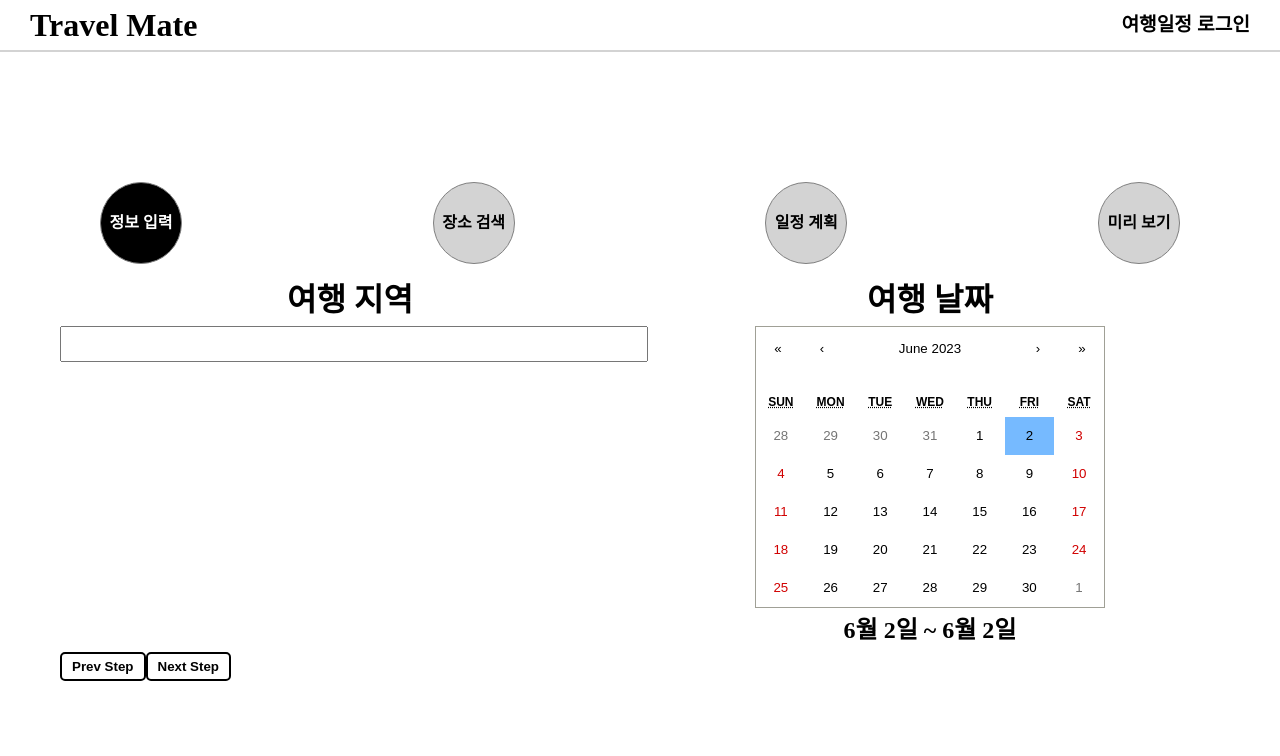
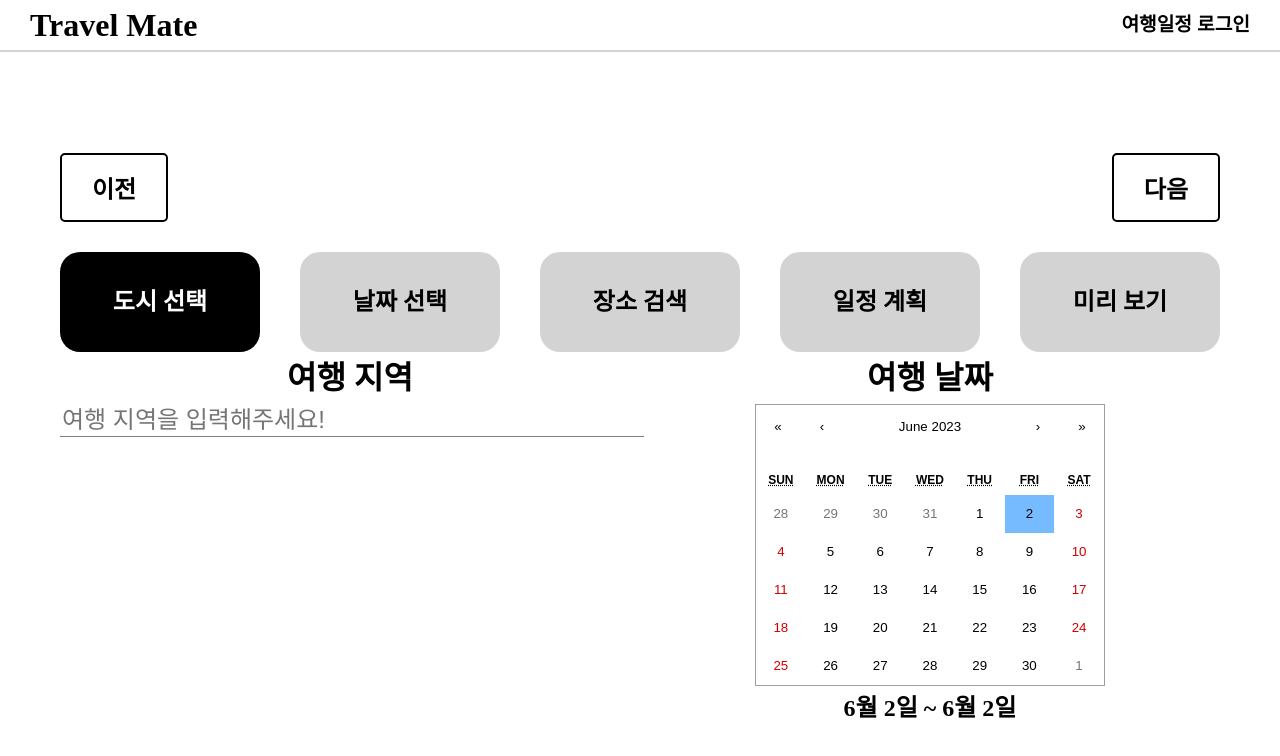
Before and after one commit to hyeon9782/travel-mate, a React (Vite) app: page /plan in a window 1280 px wide. Shown: the top 756 px of the page. Built offline with nearby package versions, Linux system fonts and the light colour scheme.

Commit message:
feat: Button , Input , Steps 컴포넌트 코드 수정

```diff
--- a/src/components/common/Button.tsx
+++ b/src/components/common/Button.tsx
@@ -1,20 +1,21 @@
-import styled from "styled-components";
+import styled, { css } from "styled-components";
 
 type Props = {
   text: string;
   color?: string;
+  size?: "big" | "small";
   onClick: (args?: any) => void;
 };
 
-const Button = ({ text, color, onClick }: Props) => {
+const Button = ({ text, color, size, onClick }: Props) => {
   return (
-    <ButtonBlock color={color} onClick={onClick}>
+    <ButtonBlock color={color} onClick={onClick} size={size}>
       {text}
     </ButtonBlock>
   );
 };
 
-const ButtonBlock = styled.button<{ color?: string }>`
+const ButtonBlock = styled.button<{ color?: string; size?: "big" | "small" }>`
   background-color: white;
   border-radius: 5px;
   border: 2px solid ${(props) => props.color || "black"};
@@ -22,6 +23,21 @@ const ButtonBlock = styled.button<{ color?: string }>`
   font-weight: bold;
   padding: 5px 10px;
 
+  ${(props) => {
+    switch (props.size) {
+      case "big":
+        return css`
+          padding: 15px 30px;
+          font-size: 1.5rem;
+        `;
+      case "small":
+        return css`
+          padding: 5px 10px;
+          font-size: 1rem;
+        `;
+    }
+  }}
+
   &:hover {
     background-color: #e9f8d7;
   }
--- a/src/components/common/Input.tsx
+++ b/src/components/common/Input.tsx
@@ -20,6 +20,7 @@ const Input = ({
         onChange={onChange}
         value={value}
         onKeyDown={onKeyDown}
+        placeholder="여행 지역을 입력해주세요!"
       ></InputBlock>
     </form>
   );
@@ -27,6 +28,11 @@ const Input = ({
 
 const InputBlock = styled.input<{ size?: string }>`
   width: 100%;
+  border: none;
+  border-bottom: 1px solid gray;
+  font-size: 1.5rem;
+  /* &&:focus: none; 포커스 했을 때도 none
+  display: */
   height: ${(props) => (props.size === "big" ? "50px" : "30px")};
 `;
 
--- a/src/components/common/Text.tsx
+++ b/src/components/common/Text.tsx
@@ -1,4 +1,9 @@
 import styled from "styled-components";
+
+type Props = {
+  title: "";
+  subTitle: "";
+};
 
 const Text = ({ children }: { children: string }) => {
   return <TextBlock>{children}</TextBlock>;
--- a/src/components/plan/Step.tsx
+++ b/src/components/plan/Step.tsx
@@ -19,17 +19,16 @@ const activeAnimation = keyframes`
 `;
 
 const StepBlock = styled.div<{ isActive?: boolean }>`
-  border-radius: 50%;
-  border: 1px solid gray;
+  border-radius: 20px;
+  font-size: 1.5rem;
   background-color: ${(props) => (props.isActive ? "black" : "lightgray")};
   color: ${(props) => (props.isActive ? "white" : "black")};
   display: flex;
   justify-content: center;
   align-items: center;
-  height: 80px;
-  width: 80px;
+  height: 100px;
+  width: 200px;
   font-weight: bold;
-  margin: 10px;
   cursor: pointer;
   transition: background-color 0.3s ease-in-out;
 
--- a/src/components/plan/Steps.tsx
+++ b/src/components/plan/Steps.tsx
@@ -16,6 +16,20 @@ const Steps = ({ steps = [], children, activeStep, setActiveStep }: Props) => {
   };
   return (
     <>
+      <ButtonBlock>
+        <Button
+          text="이전"
+          color="black"
+          size="big"
+          onClick={() => handleClick("prev")}
+        />
+        <Button
+          text="다음"
+          color="black"
+          size="big"
+          onClick={() => handleClick("next")}
+        />
+      </ButtonBlock>
       <StepsBlock>
         {steps.map((item, index) => (
           <Step
@@ -26,18 +40,6 @@ const Steps = ({ steps = [], children, activeStep, setActiveStep }: Props) => {
         ))}
       </StepsBlock>
       {children}
-      <ButtonBlock>
-        <Button
-          text="Prev Step"
-          color="black"
-          onClick={() => handleClick("prev")}
-        />
-        <Button
-          text="Next Step"
-          color="black"
-          onClick={() => handleClick("next")}
-        />
-      </ButtonBlock>
     </>
   );
 };
@@ -45,11 +47,14 @@ const Steps = ({ steps = [], children, activeStep, setActiveStep }: Props) => {
 const StepsBlock = styled.div`
   display: flex;
   justify-content: space-between;
-  padding: 0 30px;
 `;
 
 const ButtonBlock = styled.div`
+  // 별도의 컴포넌트로 분리하자
   display: flex;
+  justify-content: space-between;
+  padding: 30px 0;
+  /* gap: 10px; */
 `;
 
 export default Steps;
--- a/src/components/search/SearchPlaces.tsx
+++ b/src/components/search/SearchPlaces.tsx
@@ -25,24 +25,7 @@ const SearchPlaces = () => {
     console.log(res);
     console.log(res.data);
 
-    const cols = [
-      "geometry",
-      "name",
-      "place_id",
-      "ratings",
-      "types",
-      "user_ratings_total",
-    ];
-
-    const arr = res.data.filter((item) => {
-      console.log(Object.keys(item));
-      console.log(Object.keys(item)[0]);
-      return cols.includes(Object.keys(item)[0]);
-    });
-
-    console.log(arr);
-
-    setSearchPlaces(arr);
+    setSearchPlaces(res.data);
   };
 
   return (
--- a/src/constants/cities.ts
+++ b/src/constants/cities.ts
@@ -1,57 +1,110 @@
 export const CITIES = [
   {
-    name: "서울",
+    city: "강릉",
     country: "한국",
+    isDomestic: true,
     location: { lat: 37.5502, lng: 126.9931 },
   },
   {
-    name: "부산",
+    city: "춘천",
     country: "한국",
+    isDomestic: true,
+    location: { lat: 37.5502, lng: 126.9931 },
+  },
+  {
+    city: "경주",
+    country: "한국",
+    isDomestic: true,
+    location: { lat: 37.5502, lng: 126.9931 },
+  },
+  {
+    city: "포항",
+    country: "한국",
+    isDomestic: true,
+    location: { lat: 37.5502, lng: 126.9931 },
+  },
+  {
+    city: "여수",
+    country: "한국",
+    isDomestic: true,
+    location: { lat: 37.5502, lng: 126.9931 },
+  },
+  {
+    city: "인천",
+    country: "한국",
+    isDomestic: true,
+    location: { lat: 37.5502, lng: 126.9931 },
+  },
+  {
+    city: "서울",
+    country: "한국",
+    isDomestic: true,
+    location: { lat: 37.5502, lng: 126.9931 },
+  },
+  {
+    city: "서울",
+    country: "한국",
+    isDomestic: true,
+    location: { lat: 37.5502, lng: 126.9931 },
+  },
+  {
+    city: "부산",
+    country: "한국",
+    isDomestic: true,
     location: { lat: 35.2092, lng: 129.0695 },
   },
   {
-    name: "제주",
+    city: "제주",
     country: "한국",
+    isDomestic: true,
     location: { lat: 33.4825, lng: 126.5311 },
   },
   {
-    name: "도쿄",
+    city: "도쿄",
     country: "일본",
-    location: { lat: "37.5502", lng: "126.9931" },
+    isDomestic: false,
+    location: { lat: 33.4825, lng: 126.5311 },
   },
   {
-    name: "오사카",
+    city: "오사카",
     country: "일본",
-    location: { lat: "37.5502", lng: "126.9931" },
+    isDomestic: false,
+    location: { lat: 33.4825, lng: 126.5311 },
   },
   {
-    name: "후쿠오카",
+    city: "후쿠오카",
     country: "일본",
-    location: { lat: "37.5502", lng: "126.9931" },
+    isDomestic: false,
+    location: { lat: 33.4825, lng: 126.5311 },
   },
   {
-    name: "오키나와",
+    city: "오키나와",
     country: "일본",
-    location: { lat: "37.5502", lng: "126.9931" },
+    isDomestic: false,
+    location: { lat: 33.4825, lng: 126.5311 },
   },
   {
-    name: "뉴욕",
+    city: "뉴욕",
     country: "미국",
-    location: { lat: "37.5502", lng: "126.9931" },
+    isDomestic: false,
+    location: { lat: 33.4825, lng: 126.5311 },
   },
   {
-    name: "로앤젤레스",
+    city: "로앤젤레스",
     country: "미국",
-    location: { lat: "37.5502", lng: "126.9931" },
+    isDomestic: false,
+    location: { lat: 33.4825, lng: 126.5311 },
   },
   {
-    name: "런던",
+    city: "런던",
     country: "영국",
-    location: { lat: "37.5502", lng: "126.9931" },
+    isDomestic: false,
+    location: { lat: 33.4825, lng: 126.5311 },
   },
   {
-    name: "파리",
+    city: "파리",
     country: "프랑스",
-    location: { lat: "37.5502", lng: "126.9931" },
+    isDomestic: false,
+    location: { lat: 33.4825, lng: 126.5311 },
   },
 ];
--- a/src/pages/PlanPage.tsx
+++ b/src/pages/PlanPage.tsx
@@ -7,14 +7,17 @@ import Information from "../components/plan/Information";
 import Plan from "../components/plan/Plan";
 import Preview from "../components/plan/Preview";
 
-const STEPS = ["정보 입력", "장소 검색", "일정 계획", "미리 보기"];
+const STEPS = ["도시 선택", "날짜 선택", "장소 검색", "일정 계획", "미리 보기"];
 
 const PlanPage = () => {
   const [activeStep, setActiveStep] = useState(1);
   const move = () => {
     let component = <></>;
     switch (STEPS[activeStep - 1]) {
-      case "정보 입력":
+      case "도시 선택":
+        component = <Information />;
+        break;
+      case "날짜 선택":
         component = <Information />;
         break;
       case "장소 검색":
```
Also changed, not shown: src/components/cities/Cities.tsx (added, +14 -0 lines), src/components/cities/City.tsx (added, +7 -0 lines).
